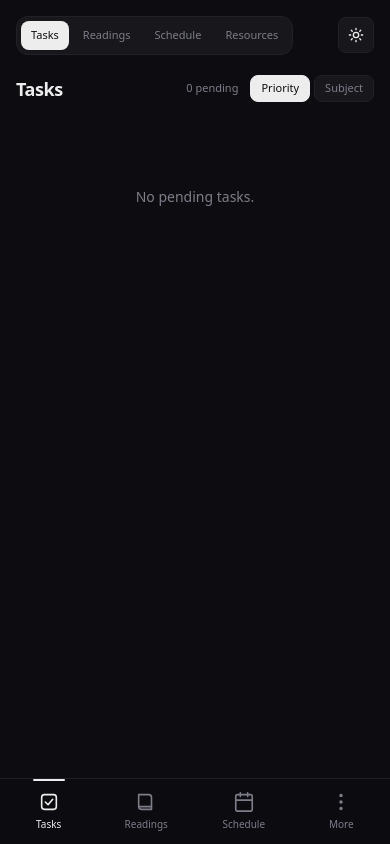
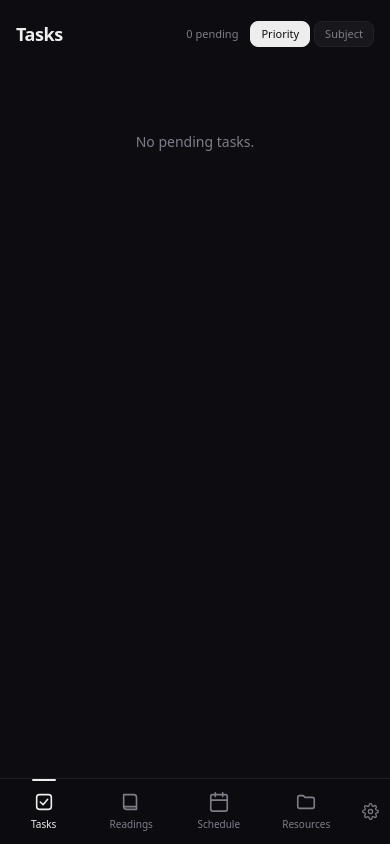
Before and after one commit to martonbartok67/todo, a Next.js app: page / in a window 390 px wide. Built offline with nearby package versions, Linux system fonts and the light colour scheme.

Commit message:
design: remove mobile top bar, all tabs in bottom nav, settings as gear icon

```diff
--- a/components/BottomTabs.tsx
+++ b/components/BottomTabs.tsx
@@ -8,30 +8,32 @@ const TABS: Tab[] = [
   { id: "tasks",     label: "Tasks",    href: "/",          icon: <TasksIcon /> },
   { id: "readings",  label: "Readings", href: "/readings",  icon: <ReadingsIcon /> },
   { id: "timetable", label: "Schedule", href: "/timetable", icon: <TimetableIcon /> },
-  { id: "resources", label: "More",     href: "/resources", icon: <ResourcesIcon /> },
+  { id: "resources", label: "Resources",href: "/resources", icon: <ResourcesIcon /> },
+  { id: "settings",  label: "",         href: "/settings",  icon: <SettingsIcon /> },
 ];
 
 export function BottomTabs({ active }: { active: string }) {
   return (
     <nav
       aria-label="Primary navigation"
-      className="md:hidden fixed bottom-0 inset-x-0 z-40 bg-background/90 backdrop-blur-md border-t border-border"
+      className="md:hidden fixed bottom-0 inset-x-0 z-40 bg-background/95 backdrop-blur-md border-t border-border"
     >
-      <ul className="grid grid-cols-4 max-w-2xl mx-auto">
-        {TABS.map((t) => {
+      <ul className="flex max-w-2xl mx-auto">
+        {/* Main tabs — equal width, fill available space */}
+        {TABS.slice(0, 4).map((t) => {
           const isActive = t.id === active;
           return (
-            <li key={t.id}>
+            <li key={t.id} className="flex-1">
               <Link
                 href={t.href}
                 aria-current={isActive ? "page" : undefined}
                 className={[
-                  "flex flex-col items-center justify-center gap-1 py-3 text-[10px] font-medium transition-colors relative",
+                  "flex flex-col items-center justify-center gap-1 py-3 w-full text-[10px] font-medium transition-colors relative",
                   isActive ? "text-foreground" : "text-muted hover:text-foreground/70",
                 ].join(" ")}
               >
                 {isActive && (
-                  <span className="absolute top-0 left-1/2 -translate-x-1/2 w-8 h-0.5 bg-foreground rounded-full" />
+                  <span className="absolute top-0 left-1/2 -translate-x-1/2 w-6 h-[2px] bg-foreground rounded-full" />
                 )}
                 <span className="w-[22px] h-[22px]">{t.icon}</span>
                 <span>{t.label}</span>
@@ -39,6 +41,29 @@ export function BottomTabs({ active }: { active: string }) {
             </li>
           );
         })}
+
+        {/* Settings — small gear icon, no label, fixed narrow width */}
+        {(() => {
+          const t = TABS[4];
+          const isActive = t.id === active;
+          return (
+            <li className="w-10 flex items-center justify-center">
+              <Link
+                href={t.href}
+                aria-current={isActive ? "page" : undefined}
+                aria-label="Settings"
+                className={[
+                  "flex items-center justify-center w-8 h-8 rounded-lg transition-colors relative",
+                  isActive
+                    ? "text-foreground bg-surface-2"
+                    : "text-muted hover:text-foreground",
+                ].join(" ")}
+              >
+                <span className="w-[17px] h-[17px]">{t.icon}</span>
+              </Link>
+            </li>
+          );
+        })()}
       </ul>
       <div className="h-[env(safe-area-inset-bottom)]" />
     </nav>
@@ -76,7 +101,16 @@ function ResourcesIcon() {
   return (
     <svg viewBox="0 0 24 24" fill="none" stroke="currentColor" strokeWidth="1.75"
          strokeLinecap="round" strokeLinejoin="round">
-      <circle cx="12" cy="12" r="1" /><circle cx="12" cy="5" r="1" /><circle cx="12" cy="19" r="1" />
+      <path d="M3 7a2 2 0 0 1 2-2h4l2 2h8a2 2 0 0 1 2 2v8a2 2 0 0 1-2 2H5a2 2 0 0 1-2-2z" />
     </svg>
   );
 }
+function SettingsIcon() {
+  return (
+    <svg viewBox="0 0 24 24" fill="none" stroke="currentColor" strokeWidth="1.75"
+         strokeLinecap="round" strokeLinejoin="round">
+      <circle cx="12" cy="12" r="3" />
+      <path d="M19.4 15a1.65 1.65 0 0 0 .33 1.82l.06.06a2 2 0 0 1-2.83 2.83l-.06-.06a1.65 1.65 0 0 0-1.82-.33 1.65 1.65 0 0 0-1 1.51V21a2 2 0 0 1-4 0v-.09A1.65 1.65 0 0 0 9 19.4a1.65 1.65 0 0 0-1.82.33l-.06.06a2 2 0 0 1-2.83-2.83l.06-.06A1.65 1.65 0 0 0 4.68 15a1.65 1.65 0 0 0-1.51-1H3a2 2 0 0 1 0-4h.09A1.65 1.65 0 0 0 4.6 9a1.65 1.65 0 0 0-.33-1.82l-.06-.06a2 2 0 0 1 2.83-2.83l.06.06A1.65 1.65 0 0 0 9 4.68a1.65 1.65 0 0 0 1-1.51V3a2 2 0 0 1 4 0v.09a1.65 1.65 0 0 0 1 1.51 1.65 1.65 0 0 0 1.82-.33l.06-.06a2 2 0 0 1 2.83 2.83l-.06.06A1.65 1.65 0 0 0 19.4 9a1.65 1.65 0 0 0 1.51 1H21a2 2 0 0 1 0 4h-.09a1.65 1.65 0 0 0-1.51 1z" />
+    </svg>
+  );
+}
--- a/components/PageChrome.tsx
+++ b/components/PageChrome.tsx
@@ -4,14 +4,6 @@ import { Sidebar } from "./Sidebar";
 import { BottomTabs } from "./BottomTabs";
 
 export type PageId = "tasks" | "resources" | "readings" | "timetable" | "settings";
-
-const NAV: { id: PageId; label: string; href: string }[] = [
-  { id: "tasks",     label: "Tasks",     href: "/" },
-  { id: "readings",  label: "Readings",  href: "/readings" },
-  { id: "timetable", label: "Schedule",  href: "/timetable" },
-  { id: "resources", label: "Resources", href: "/resources" },
-  { id: "settings",  label: "Settings",  href: "/settings" },
-];
 
 export function PageChrome({
   active,
@@ -24,38 +16,14 @@ export function PageChrome({
 }) {
   return (
     <div className="min-h-screen bg-background text-foreground flex">
-      {/* Desktop sidebar */}
+      {/* Desktop sidebar — hidden on mobile */}
       <Sidebar active={active} course={course} />
 
       {/* Main column */}
       <main className="flex-1 min-w-0">
-        <div className="max-w-2xl mx-auto px-4 pt-4 pb-28 md:pt-6 md:pb-8">
+        <div className="max-w-2xl mx-auto px-4 pt-5 pb-28 md:pt-6 md:pb-8">
 
-          {/* Mobile header */}
-          <header className="md:hidden flex items-center justify-between mb-5">
-            <div className="flex items-center gap-1 bg-surface-1 border border-border rounded-xl p-1">
-              {NAV.filter(n => n.id !== "settings").map((n) => {
-                const isActive = n.id === active;
-                return (
-                  <Link
-                    key={n.id}
-                    href={n.href}
-                    className={[
-                      "px-2.5 py-1.5 rounded-lg text-[11px] font-medium transition-all",
-                      isActive
-                        ? "bg-foreground text-background shadow-sm"
-                        : "text-muted hover:text-foreground",
-                    ].join(" ")}
-                  >
-                    {n.label}
-                  </Link>
-                );
-              })}
-            </div>
-            <ThemeToggle />
-          </header>
-
-          {/* Mobile subject breadcrumb */}
+          {/* Mobile subject breadcrumb — only shown on subject pages */}
           {course && (
             <div className="md:hidden mb-4 flex items-center gap-2">
               <Link href="/" className="text-[11px] text-muted hover:text-foreground transition-colors">
@@ -75,7 +43,7 @@ export function PageChrome({
         </div>
       </main>
 
-      {/* Mobile bottom tabs */}
+      {/* Mobile bottom tabs — full navigation lives here */}
       <BottomTabs active={active} />
     </div>
   );
```
